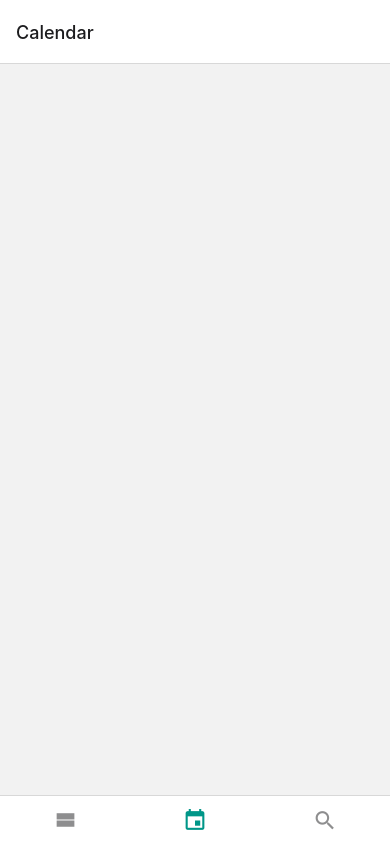
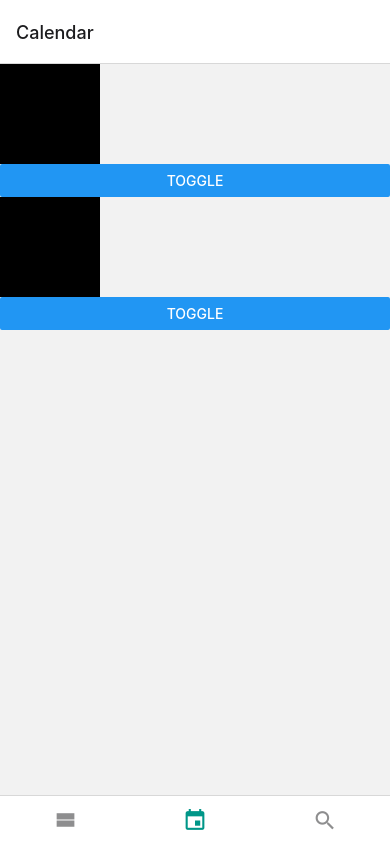
Before and after one commit to ssukim/learn-react-native, a React Native app in the folder DayLog/: screen /Calendar in a window 390 px wide. Built offline with nearby package versions, Linux system fonts and the light colour scheme.

Commit message:
animation practice

```diff
--- a/DayLog/screens/CalendarScreen.tsx
+++ b/DayLog/screens/CalendarScreen.tsx
@@ -1,14 +1,96 @@
-import React from 'react';
-import {useContext} from 'react';
-import {StyleSheet, Text, View} from 'react-native';
-import LogContext from './contexts/LogContext';
+import React, {useEffect, useRef, useState} from 'react';
+import {Animated, Button, StyleSheet, View} from 'react-native';
+
+function FadeInAndOut() {
+  const animation = useRef(new Animated.Value(1)).current;
+
+  const [hidden, setHidden] = useState(false);
+  useEffect(() => {
+    Animated.timing(animation, {
+      toValue: hidden ? 0 : 1,
+      useNativeDriver: true,
+    }).start();
+  }, [hidden, animation]);
+
+  return (
+    <View>
+      <Animated.View style={[styles.rectangle, {opacity: animation}]} />
+      {/* <Button
+        title="FadeIn"
+        onPress={() => {
+          Animated.timing(animation, {
+            toValue: 1,
+            useNativeDriver: true,
+          }).start();
+        }}
+      />
+      <Button
+        title="FadeOut"
+        onPress={() => {
+          Animated.timing(animation, {
+            toValue: 0,
+            useNativeDriver: true,
+          }).start();
+        }}
+      /> */}
+      <Button
+        title="Toggle"
+        onPress={() => {
+          setHidden(!hidden);
+        }}
+      />
+    </View>
+  );
+}
+
+function SlideLeftAndRight() {
+  const animation = useRef(new Animated.Value(0)).current;
+
+  const [enabled, setEnabled] = useState(false);
+
+  useEffect(() => {
+    Animated.timing(animation, {
+      toValue: enabled ? 1 : 0,
+      useNativeDriver: true,
+    }).start();
+  }, [enabled, animation]);
+
+  return (
+    <View>
+      <Animated.View
+        style={[
+          styles.rectangle,
+          {
+            transform: [
+              {
+                translateX: animation.interpolate({
+                  inputRange: [0, 1],
+                  outputRange: [0, 150],
+                }),
+              },
+            ],
+            opacity: animation.interpolate({
+              inputRange: [0, 1],
+              outputRange: [1, 0],
+            }),
+          },
+        ]}
+      />
+      <Button
+        title="Toggle"
+        onPress={() => {
+          setEnabled(!enabled);
+        }}
+      />
+    </View>
+  );
+}
 
 function CalendarScreen() {
-  const {logs} = useContext(LogContext);
-
   return (
     <View style={styles.block}>
-      {/* <Text style={styles.text}>text: {logs}</Text> */}
+      <FadeInAndOut />
+      <SlideLeftAndRight />
     </View>
   );
 }
@@ -19,6 +101,7 @@ const styles = StyleSheet.create({
     padding: 16,
     fontSize: 24,
   },
+  rectangle: {width: 100, height: 100, backgroundColor: 'black'},
 });
 
 export default CalendarScreen;
```
